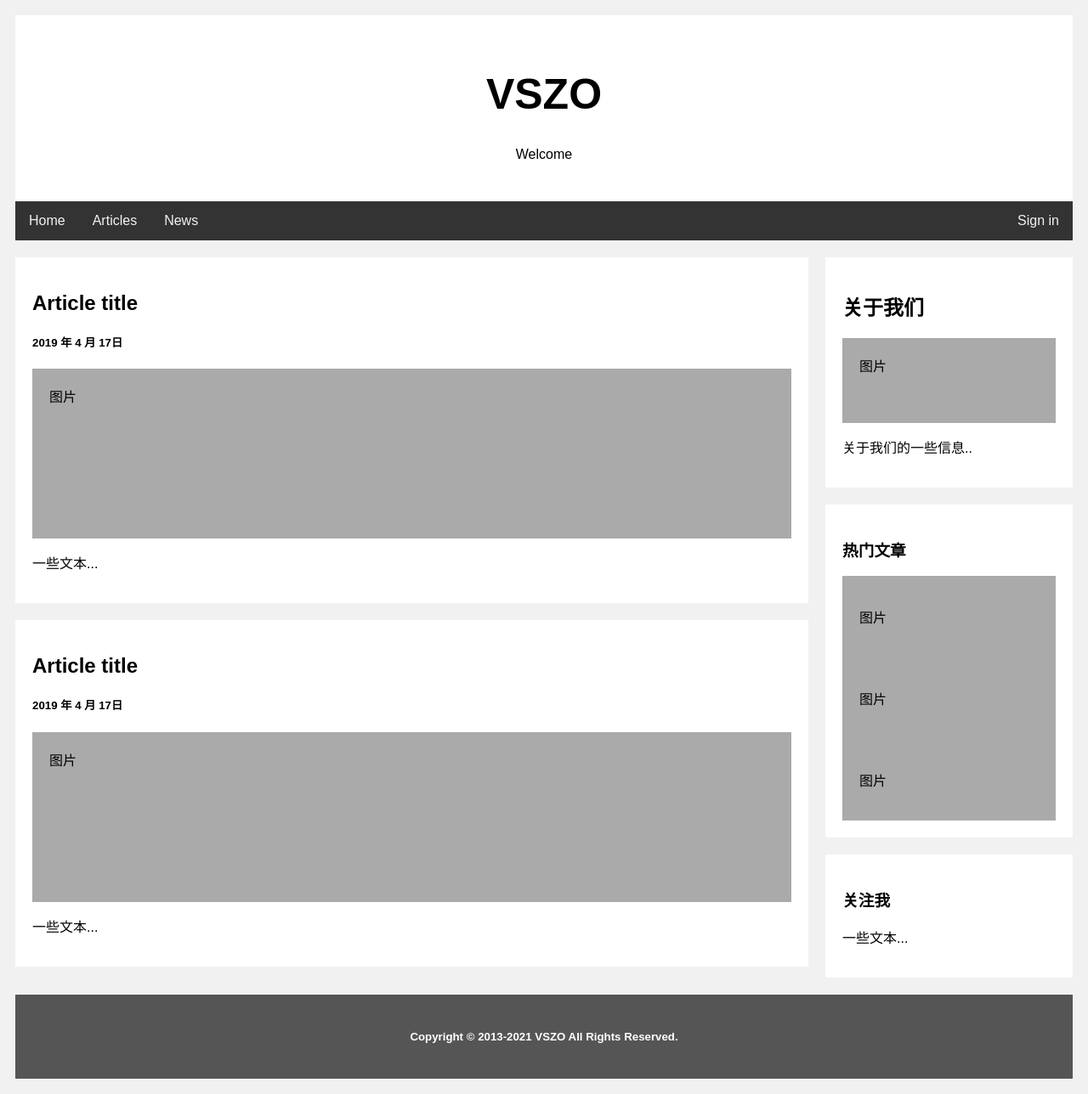
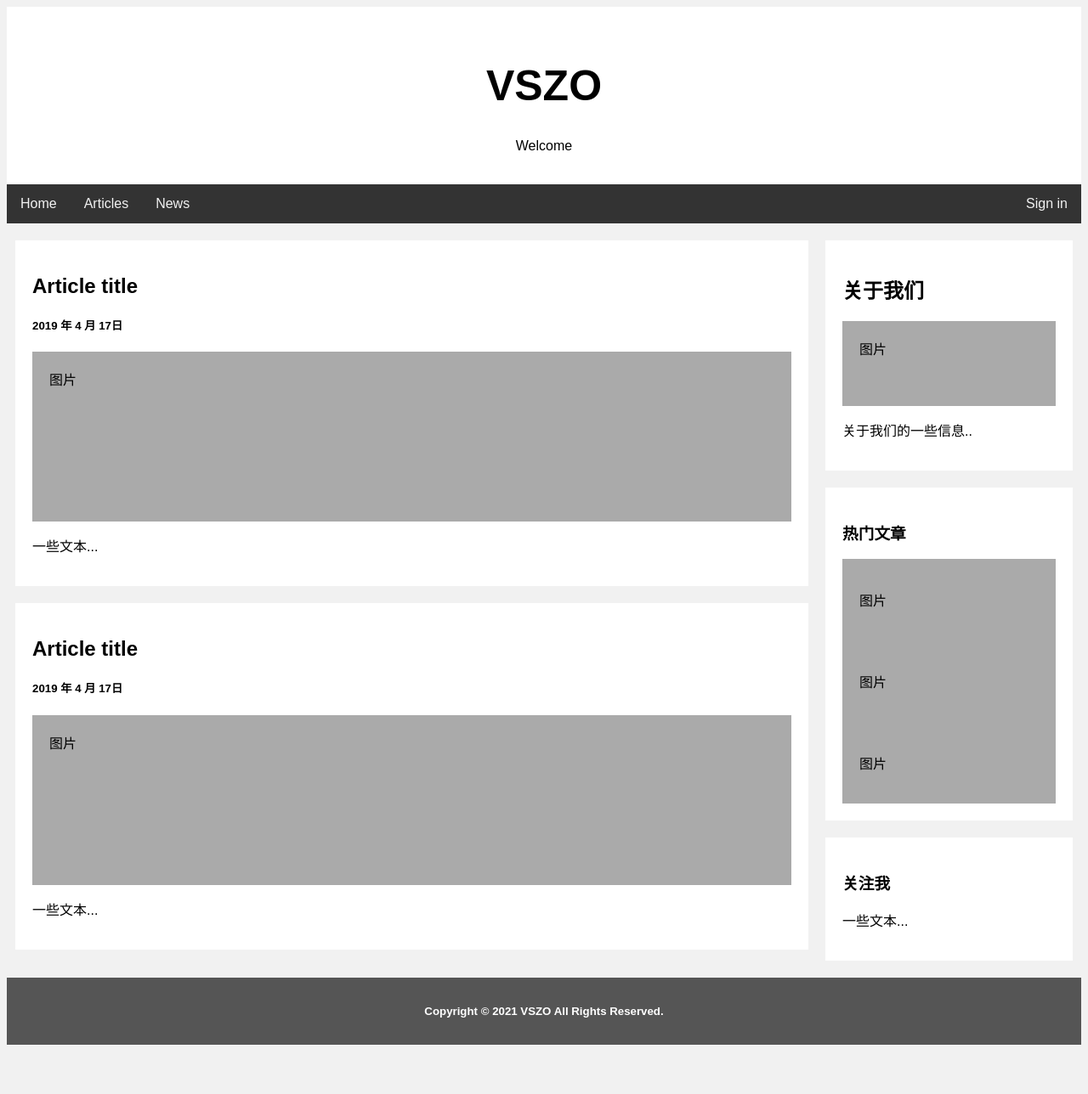
Before and after one commit to vszo/vszo.github.io, a plain HTML site: page index.html in a window 1280 px wide. Shown: the whole page at 85% size. After the commit the page ends 1238 px from the top, so only its background shows below. Drawn offline with Linux system fonts and the light colour scheme.

Commit message:
Add files via upload

```diff
--- a/index.html
+++ b/index.html
@@ -17,6 +17,7 @@ body {
 
 /* 头部标题 */
 .header {
+	margin: -10px;
   padding: 30px;
   text-align: center;
   background: white;
@@ -28,8 +29,10 @@ body {
 
 /* 导航条 */
 .topnav {
-  overflow: hidden;
-  background-color: #333;
+	margin-left: -10px;
+	margin-right: -10px;
+	overflow: hidden;
+	background-color: #333;
 }
 
 /* 导航条链接 */
@@ -86,7 +89,8 @@ body {
 
 /* 底部 */
 .footer {
-  padding: 20px;
+  padding: 10px;
+  margin: -10px;
   color: #FFFFFF;
   text-align: center;
   background: #555;
@@ -159,7 +163,7 @@ body {
 </div>
 
 <div class="footer">
-  <h5>Copyright © 2013-2021 VSZO All Rights Reserved.</h5>
+  <h5>Copyright © 2021 VSZO All Rights Reserved.</h5>
 </div>
 
 </body>
```
